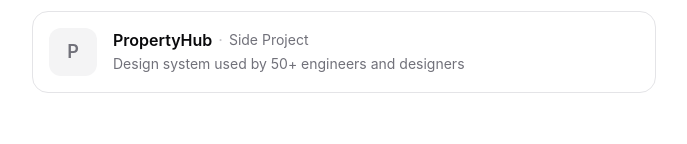
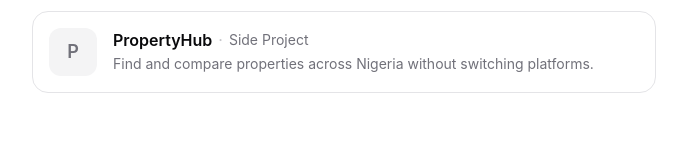
Before and after one commit to Kingovie/portfolio-tailwind, a Next.js app: page / in a window 1280 px wide. Shown: the part 639-783 px from the top of the page, without its empty margins (296-983 px from the left). Built offline with nearby package versions, Linux system fonts and the light colour scheme.

Commit message:
update PropertyHub description

```diff
--- a/app/page.tsx
+++ b/app/page.tsx
@@ -25,7 +25,7 @@ const portfolioData = {
   },
   featured: [
     { name: "Startsmart", role: "Side Project", description: "Flagship product redesign that improved user retention by 40%", url: "#" },
-    { name: "PropertyHub", role: "Side Project", description: "Design system used by 50+ engineers and designers", url: "#" }
+    { name: "PropertyHub", role: "Side Project", description: "Find and compare properties across Nigeria without switching platforms.", url: "#" }
   ],
   projects: [
     { name: "BringGoods", category: "Mobile App", description: "A hyperlocal e-commerce platform that delivers fresh food in under 30 minutes across Lagos, Nigeria with a unique price negotiation feature.", slug: "bringgoods", image: "/projects/Scene-1.png" },
```
